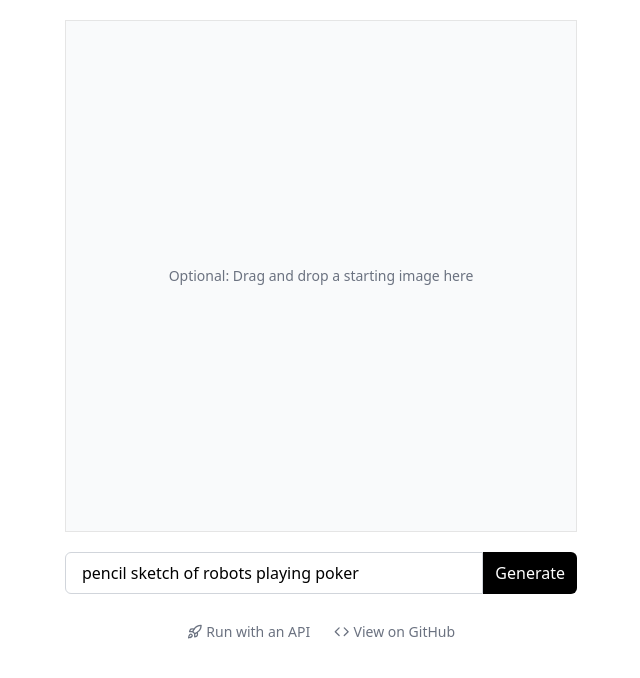
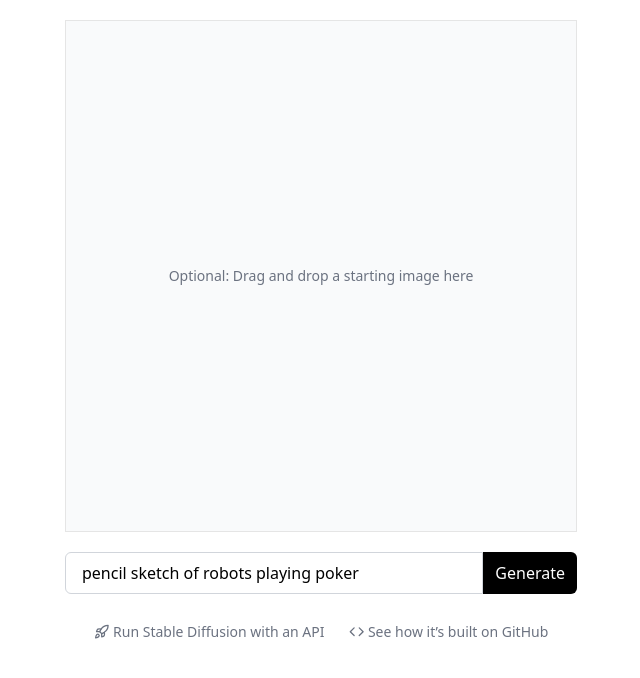
Before and after one commit to replicate/inpainter, a Next.js app: page /paint in a window 1280 px wide. Shown: the top 678 px of the page, without its empty margins (319-959 px from the left). Built offline with nearby package versions, Linux system fonts and the light colour scheme.

Commit message:
Clearer links
Run what with an API? Why should I go to GitHub?

```diff
--- a/pages/paint.js
+++ b/pages/paint.js
@@ -123,7 +123,7 @@ export default function Home() {
             <Link href="https://replicate.com/stability-ai/stable-diffusion">
               <a target="_blank" className="lil-button">
                 <RocketIcon className="icon" />
-                Run with an API
+                Run Stable Diffusion with an API
               </a>
             </Link>
             <Link href="https://github.com/zeke/inpainter">
@@ -133,7 +133,7 @@ export default function Home() {
                 rel="noopener noreferrer"
               >
                 <CodeIcon className="icon" />
-                View on GitHub
+                See how it’s built on GitHub
               </a>
             </Link>
           </div>
```
